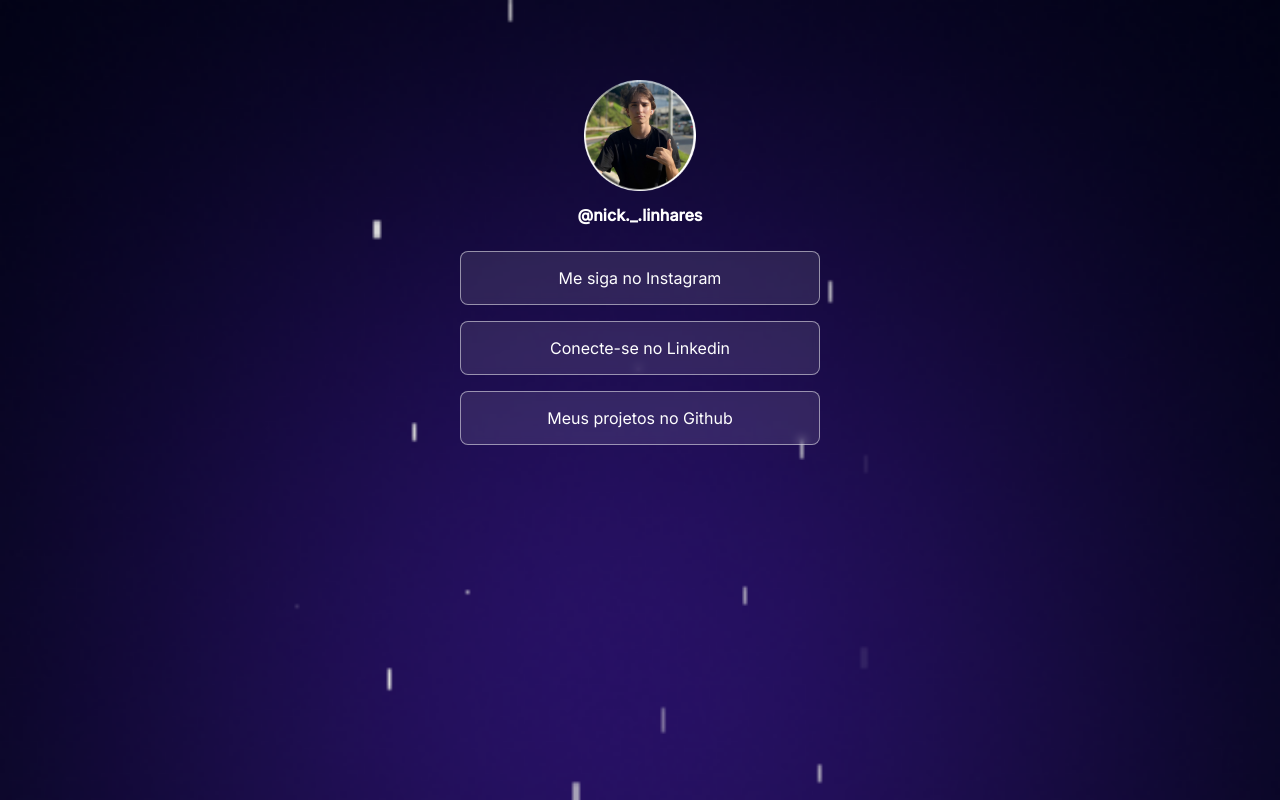
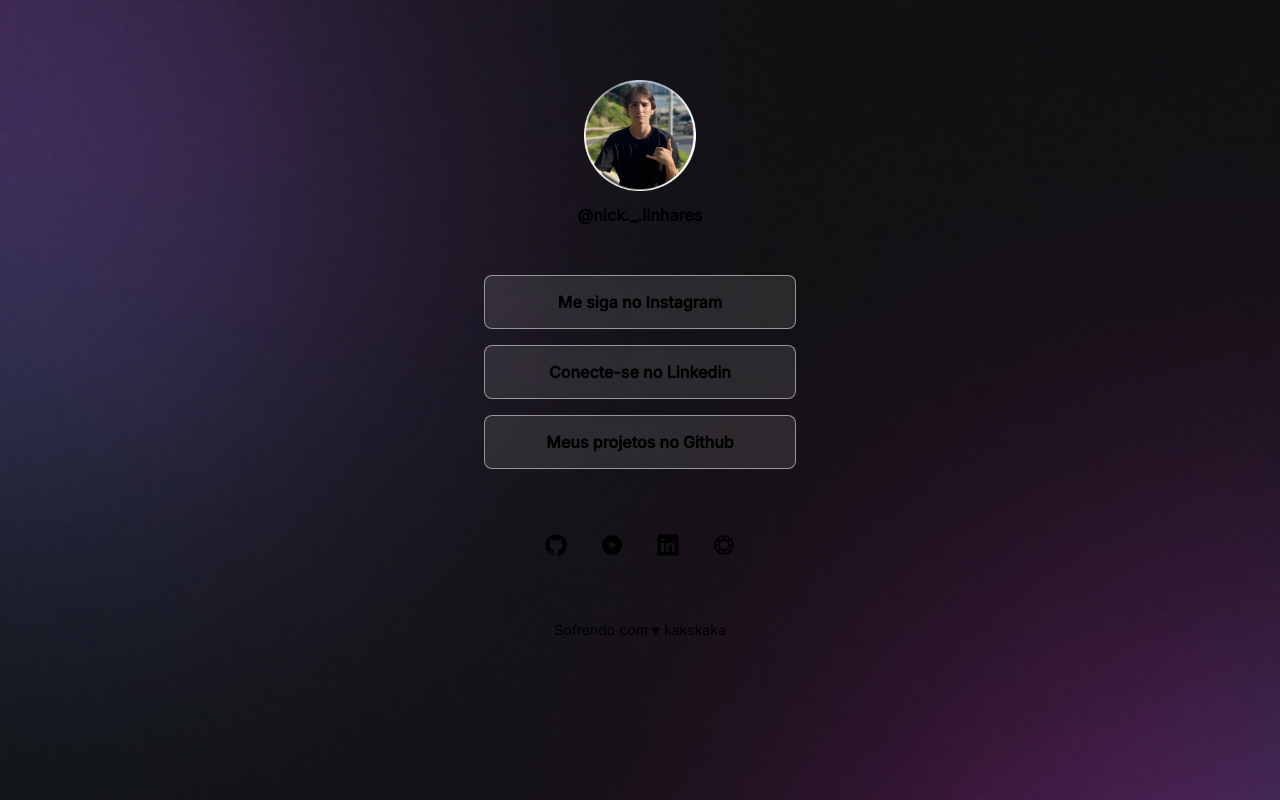
Before and after one commit to Nicolas-S-Linhares/devlinks, a plain HTML site: page index.html in a window 1280 px wide. Drawn offline with nearby package versions, Linux system fonts and the light colour scheme.

Commit message:
construindo

```diff
--- a/index.html
+++ b/index.html
@@ -1,5 +1,5 @@
 <!DOCTYPE html>
-<html lang="pt-br">
+<html lang="pt-br" class="light">
   <head>
     <link rel="preconnect" href="https://fonts.googleapis.com" />
     <link rel="preconnect" href="https://fonts.gstatic.com" crossorigin />
@@ -45,6 +45,36 @@
           >
         </li>
       </ul>
+      <div id="social-links">
+        <a href="https://github.com/Nicolas-S-Linhares">
+          <ion-icon name="logo-github"></ion-icon>
+        </a>
+
+        <a href="https://github.com/Nicolas-S-Linhares">
+          <ion-icon name="play-circle"></ion-icon>
+        </a>
+
+        <a
+          href="https://www.linkedin.com/in/nicolas-sezerino-linhares-67b529259?lipi=urn%3Ali%3Apage%3Ad_flagship3_profile_view_base_contact_details%3Bx5X6sjktSX2w3AUZsidNAg%3D%3D"
+        >
+          <ion-icon name="logo-linkedin"></ion-icon>
+        </a>
+
+        <a href="https://vsco.co/nicolassezerinolinhares/gallery">
+          <ion-icon name="aperture-outline"></ion-icon>
+        </a>
+      </div>
+
+      <footer>Sofrendo com ♥ kakskaka</footer>
     </div>
+
+    <script
+      type="module"
+      src="https://unpkg.com/ionicons@7.1.0/dist/ionicons/ionicons.esm.js"
+    ></script>
+    <script
+      nomodule
+      src="https://unpkg.com/ionicons@7.1.0/dist/ionicons/ionicons.js"
+    ></script>
   </body>
 </html>
--- a/style.css
+++ b/style.css
@@ -1,29 +1,32 @@
-*{
+* {
   margin: 0;
   padding: 0;
   box-sizing: border-box;
 }
 
+:root {
+  --text-color: white;
+  --bg-url: url(./img/bg-mobile.jpg);
+}
+
+.light {
+  --text-color: black;
+  --bg-url: url(./img/bg-mobile-light(2).jpg);
+}
+
 body {
-  /*
-  background-image: url(./img/bg-mobile.jpg);
-  background-repeat: no-repeat;
-  background-position: top center;
-  background-size: cover;
-  */
-
-  /*background: color image repeat position/size*/
-  background: url(./img/Frame\ 2\(1\).png) no-repeat top center/cover;
+  background: var(--bg-url) no-repeat top center/cover;
 }
 
 body * {
-  font-family: 'Inter', sans-serif;
-  color: white;
+  font-family: "Inter", sans-serif;
+  color: var(--text-color);
 }
 
-#container{
+#container {
   width: 360px;
   margin: 56px auto 0px;
+  padding: 0 24px;
 }
 
 #profile {
@@ -31,7 +34,7 @@ body * {
   padding: 24px;
 }
 
-#profile img{
+#profile img {
   width: 112px;
 }
 
@@ -48,15 +51,18 @@ ul {
   display: flex;
   flex-direction: column;
   gap: 16px;
+
+  padding: 24px 0;
 }
 
 ul li a {
   display: flex;
+  align-items: center;
   justify-content: center;
 
   padding: 16px 24px;
 
-  background: rgba(255 , 255, 255, 0.1);
+  background: rgba(255, 255, 255, 0.1);
   border: 1px solid rgba(255, 255, 255, 0.5);
   border-radius: 8px;
 
@@ -64,4 +70,43 @@ ul li a {
   -webkit-backdrop-filter: blur(4px);
 
   text-decoration: none;
+  font-weight: bold;
+
+  transition: background 0.2s;
 }
+
+/* pseudo-selector*/
+ul li a:hover {
+  background: rgba(75, 34, 109, 0.103);
+  border: 1.5px solid var(--text-color);
+}
+
+/* social links */
+#social-links {
+  display: flex;
+  justify-content: center;
+
+  padding: 24px 0;
+
+  font-size: 24px;
+}
+
+#social-links a {
+  display: flex;
+  align-items: center;
+  justify-content: center;
+  padding: 16px;
+
+  transition: background 0.2s;
+  border-radius: 50%;
+}
+
+#social-links a:hover {
+  background: rgba(255, 255, 255, 0.2);
+}
+
+footer {
+  padding: 24px 0;
+  text-align: center;
+  font-size: 14px;
+}
```
Also changed, not shown: img/Frame 1.png (deleted), img/Frame 2(1).png (deleted), img/Frame 2.png (deleted), img/bg-mobile-light (1).jpg (added), img/bg-mobile-light (2).jpg (added), img/bg-mobile-light.jpg (deleted).
